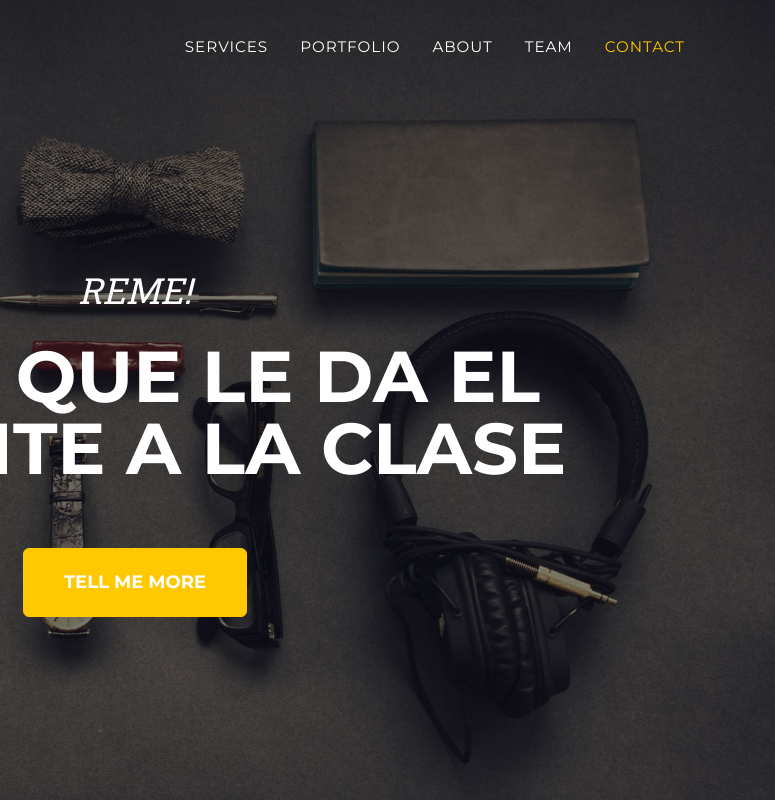
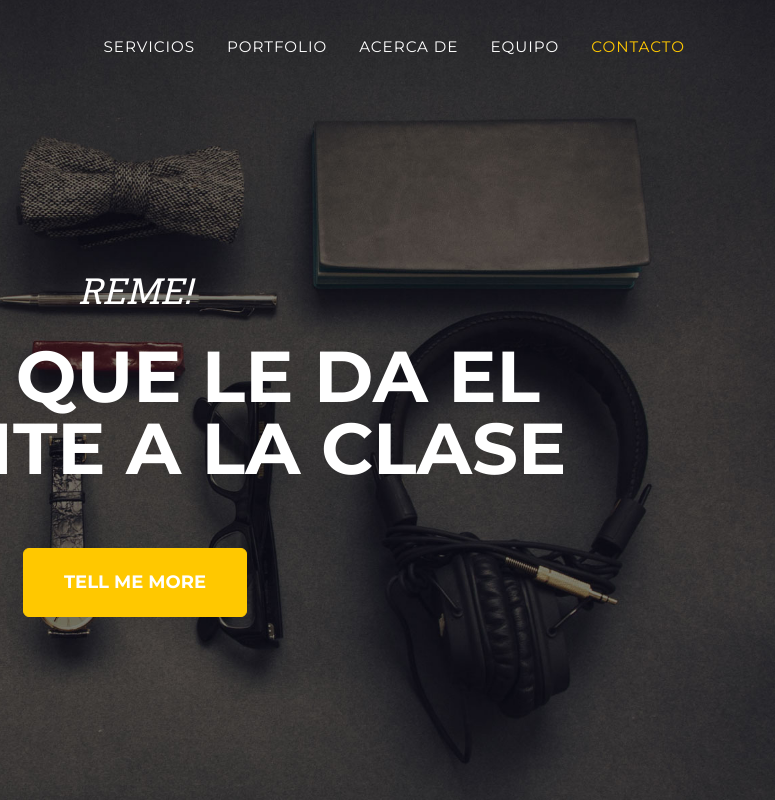
Before and after one commit to victius21/REME, a plain HTML site: page index.html in a window 1280 px wide. Shown: the top 800 px of the page, 505-1280 px from the left. Drawn offline with nearby package versions, Linux system fonts and the light colour scheme.

Commit message:
Update index.html

```diff
--- a/index.html
+++ b/index.html
@@ -27,11 +27,11 @@
                 </button>
                 <div class="collapse navbar-collapse" id="navbarResponsive">
                     <ul class="navbar-nav text-uppercase ms-auto py-4 py-lg-0">
-                        <li class="nav-item"><a class="nav-link" href="#services">Services</a></li>
+                        <li class="nav-item"><a class="nav-link" href="#services">Servicios</a></li>
                         <li class="nav-item"><a class="nav-link" href="#portfolio">Portfolio</a></li>
-                        <li class="nav-item"><a class="nav-link" href="#about">About</a></li>
-                        <li class="nav-item"><a class="nav-link" href="#team">Team</a></li>
-                        <li class="nav-item"><a class="nav-link" href="#contact">Contact</a></li>
+                        <li class="nav-item"><a class="nav-link" href="#about">Acerca de</a></li>
+                        <li class="nav-item"><a class="nav-link" href="#team">equipo</a></li>
+                        <li class="nav-item"><a class="nav-link" href="#contact">Contacto</a></li>
                     </ul>
                 </div>
             </div>
```
